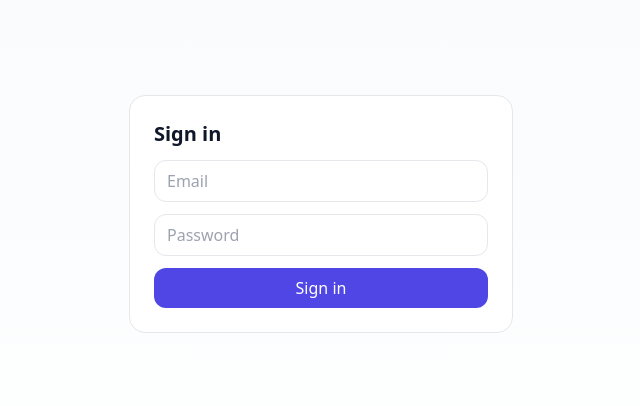
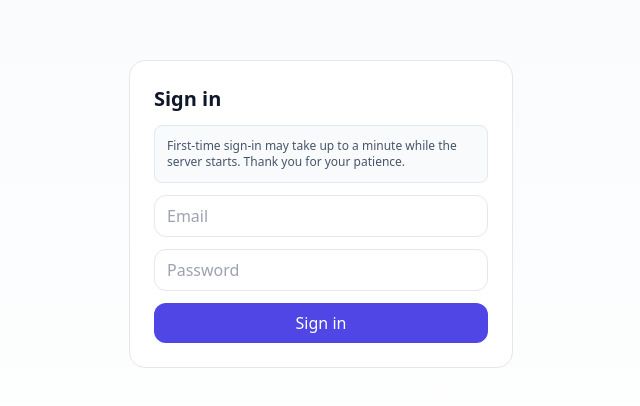
Before and after one commit to ashwinkotee/piano-crm-web, a React (Vite) app: page /login in a window 1280 px wide. Shown: the part 186-592 px from the top of the page, without its empty margins (319-959 px from the left). Built offline with nearby package versions, Linux system fonts and the light colour scheme; no server answers.

Commit message:
loading bar added

```diff
--- a/src/pages/Login.tsx
+++ b/src/pages/Login.tsx
@@ -1,4 +1,4 @@
-import React, { useState } from "react";
+import React, { useEffect, useRef, useState } from "react";
 import { useNavigate } from "react-router-dom";
 import { useAuth } from "../store/auth";
 
@@ -9,10 +9,30 @@ export default function Login() {
   const [password, setPassword] = useState("");
   const [err, setErr] = useState<string | null>(null);
   const [loading, setLoading] = useState(false);
+  const [progress, setProgress] = useState(0);
+  const progressTimer = useRef<number | null>(null);
+
+  useEffect(() => {
+    return () => {
+      if (progressTimer.current !== null) {
+        clearInterval(progressTimer.current);
+      }
+    };
+  }, []);
 
   async function submit(e: React.FormEvent) {
     e.preventDefault();
-    setErr(null); setLoading(true);
+    setErr(null);
+    setLoading(true);
+    setProgress(10);
+    if (progressTimer.current !== null) clearInterval(progressTimer.current);
+    progressTimer.current = window.setInterval(() => {
+      setProgress((prev) => {
+        if (prev >= 90) return prev;
+        const next = prev + Math.max(1, (90 - prev) * 0.12);
+        return Math.min(90, next);
+      });
+    }, 300) as unknown as number;
     try {
       const res = await fetch(`${import.meta.env.VITE_API_URL}/auth/login`, {
         method: "POST",
@@ -25,6 +45,8 @@ export default function Login() {
       // Persist and update auth store so Protected routes see the new state
       setAuth(data.token, data.user);
 
+      // Fill the loading bar to 100% just before navigating
+      setProgress(100);
       if (data.user.role === "portal" && data.user.mustChangePassword) {
         nav("/portal/change-password");
       } else {
@@ -34,7 +56,11 @@ export default function Login() {
     } catch (e: any) {
       setErr(e.message || "Login failed");
     } finally {
-      setLoading(false);
+      if (progressTimer.current !== null) {
+        clearInterval(progressTimer.current);
+        progressTimer.current = null;
+      }
+      setTimeout(() => { setLoading(false); setProgress(0); }, 300);
     }
   }
 
@@ -42,10 +68,19 @@ export default function Login() {
     <div className="min-h-screen flex items-center justify-center bg-gradient-to-b from-slate-50 to-white">
       <form onSubmit={submit} className="w-full max-w-sm rounded-2xl border bg-white p-6 shadow-card space-y-3">
         <div className="text-xl font-semibold">Sign in</div>
+        <div className="rounded-lg border border-slate-200 bg-slate-50 text-slate-600 text-xs p-3">
+          First-time sign-in may take up to a minute while the server starts.
+          Thank you for your patience.
+        </div>
         <input className="w-full rounded-xl border px-3 py-2" placeholder="Email" value={email} onChange={e=>setEmail(e.target.value)} />
         <input className="w-full rounded-xl border px-3 py-2" placeholder="Password" type="password" value={password} onChange={e=>setPassword(e.target.value)} />
         {err && <div className="text-sm text-rose-600">{err}</div>}
-        <button disabled={loading} className="w-full rounded-xl bg-indigo-600 text-white px-3 py-2">
+        <button
+          disabled={loading}
+          aria-busy={loading}
+          className="w-full rounded-xl bg-indigo-600 text-white px-3 py-2 overflow-hidden disabled:opacity-80"
+          style={loading ? { backgroundImage: 'linear-gradient(to right, rgba(255,255,255,0.25), rgba(255,255,255,0.25))', backgroundSize: `${progress}% 100%`, backgroundRepeat: 'no-repeat' } : undefined}
+        >
           {loading ? "Signing in…" : "Sign in"}
         </button>
       </form>
```
